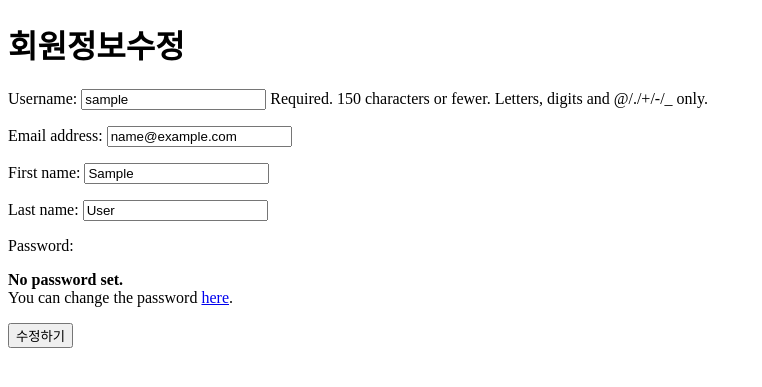
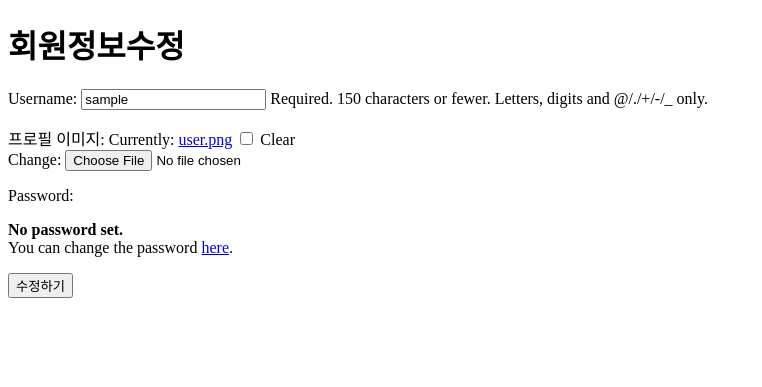
Before and after one commit to Jinw000/Django_3_pjt, a Django app: page /accounts/update/ in a window 1280 px wide. Shown: the top 387 px of the page, without its empty margins (0-762 px from the left). Run offline with Django 4.2, Linux system fonts and the light colour scheme; the visitor is signed in with stand-in values (Sample User, id 1).

Commit message:
feat: "profile img default"
 프로필 이미지 기본값 설정 및 수정기능

```diff
--- a/accounts/forms.py
+++ b/accounts/forms.py
@@ -2,10 +2,11 @@ from django.contrib.auth.forms import UserCreationForm, UserChangeForm
 from django.contrib.auth import get_user_model
 from django.urls import reverse
 from django import forms
+from .models import User
 
 
 class CustomUserCreationForm(UserCreationForm):
-    image = forms.ImageField(label="프로필 이미지")
+    image = forms.ImageField(label="프로필 이미지",required=False)
 
     class Meta:
         model = get_user_model()
@@ -13,14 +14,11 @@ class CustomUserCreationForm(UserCreationForm):
 
 
 class CustomUserChangeForm(UserChangeForm):
+    image = forms.ImageField(label="프로필 이미지",required=False)
+
     class Meta:
-        model = get_user_model()
-        fields = (
-            "username",
-            "email",
-            "first_name",
-            "last_name",
-        )
+        model = User
+        fields = ('username', 'image',)
 
     def __init__(self, *args, **kwargs):
         super().__init__(*args, **kwargs)
--- a/accounts/models.py
+++ b/accounts/models.py
@@ -5,7 +5,7 @@ from django.contrib.auth.models import AbstractUser
 
 
 class User(AbstractUser):
-    image = models.ImageField(upload_to='images/users', blank=True)
+    image = models.ImageField(default='user.png', upload_to='images/users', blank=True)
     following = models.ManyToManyField(
         "self", symmetrical=False, related_name="followers"
     )
```
Also changed, not shown: users/templates/users/profile.html (+3 -4 lines), accounts/migrations/0004_alter_user_image.py (added), media/images/users/Untitled_1.png (added), media/images/users/Untitled_10s8rHU.png (added), media/images/users/Untitled_AB3LC4w.png (added), media/images/users/download.gif (added), media/images/users/user_z9gead2.png (added), media/user.png (added).
